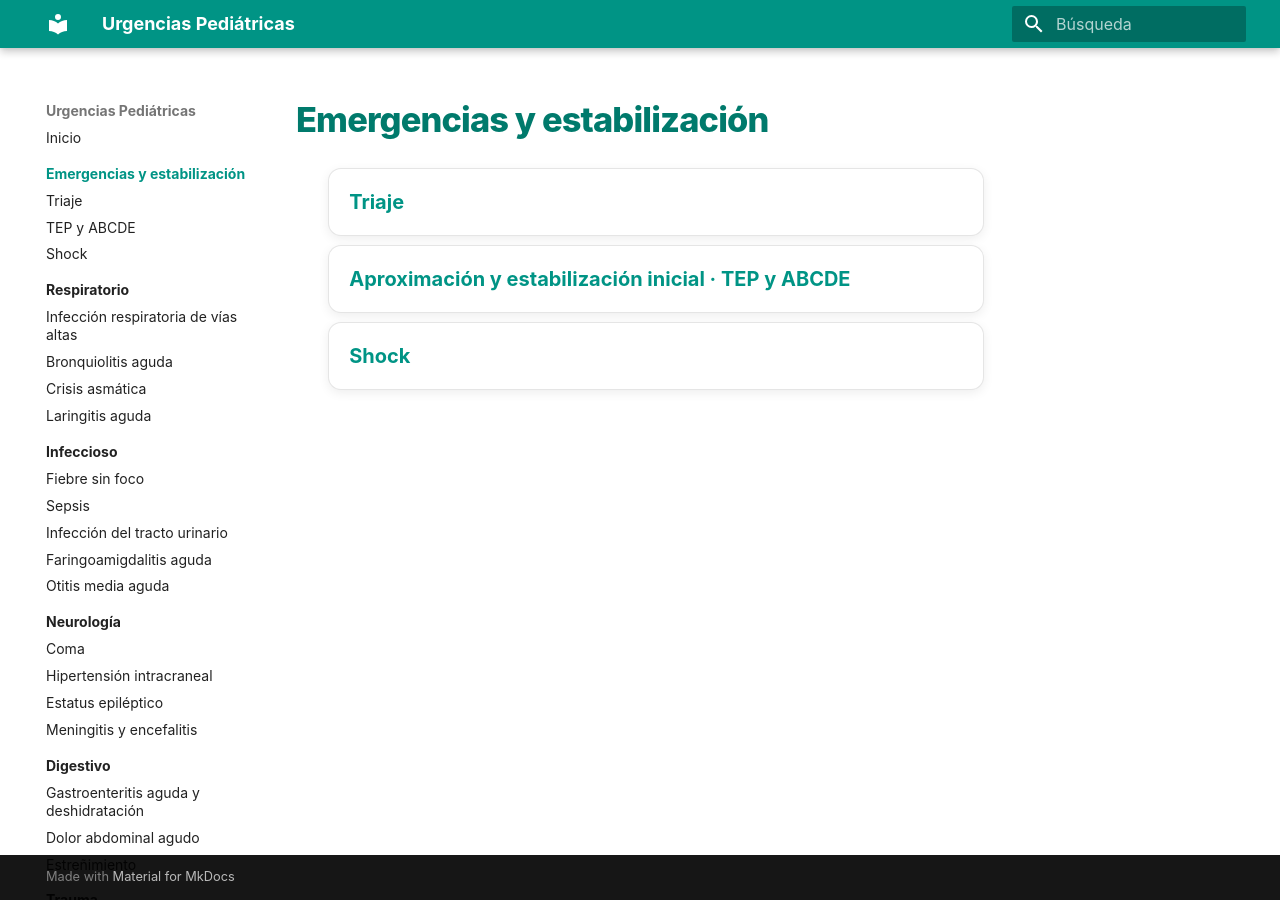
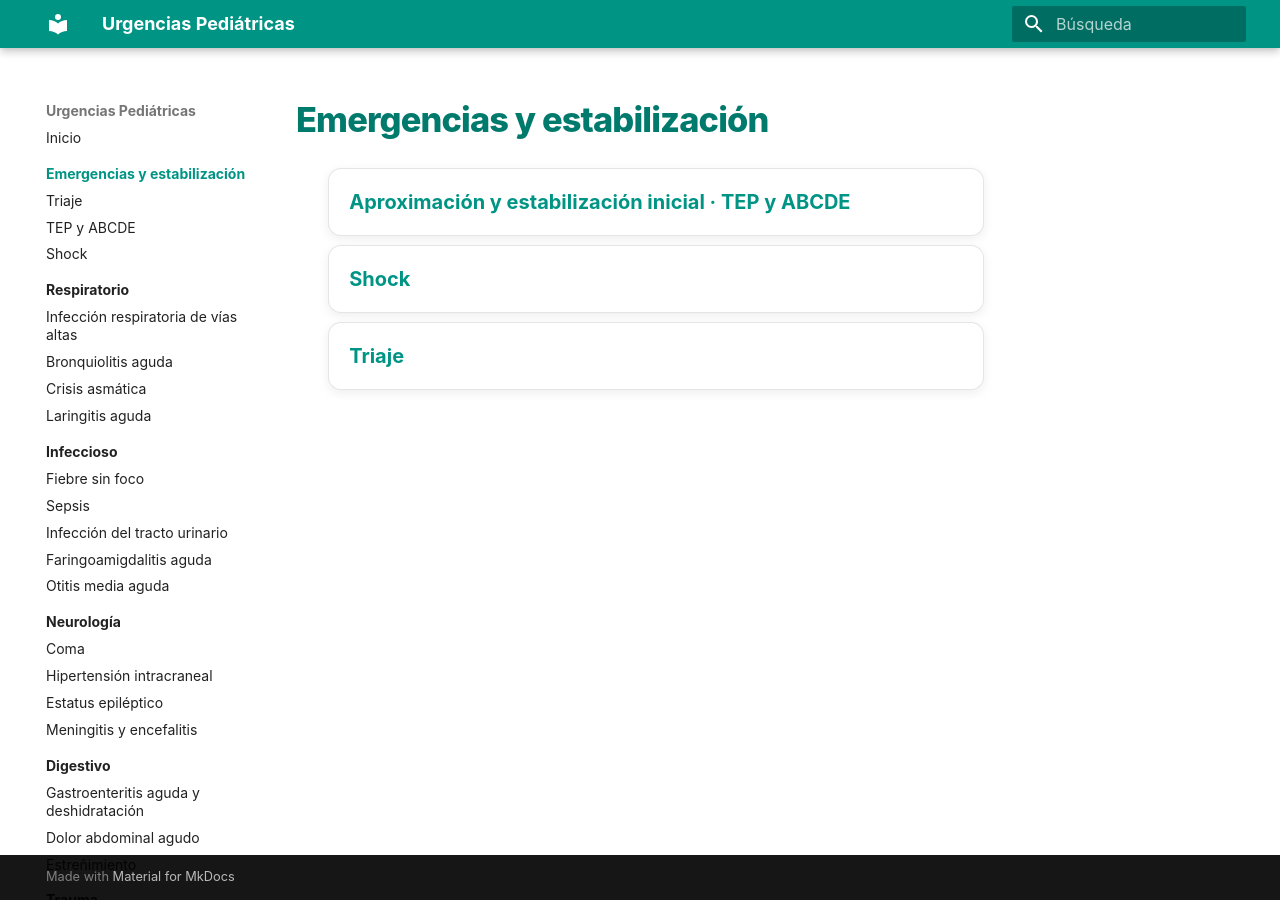
Before and after one commit to gonzaloares/urgencias-pediatricas, an MkDocs documentation site: the page built from docs/emergencias/index.md, in a window 1280 px wide. Built offline with MkDocs 1.6.1 and Material for MkDocs 9.7.7, drawn with Linux system fonts in a browser that asks for light colours.

```diff
--- a/docs/emergencias/index.md
+++ b/docs/emergencias/index.md
@@ -2,8 +2,8 @@
 
 <div class="protocol-index" markdown="1">
 
-- [Triaje](triaje.md)
 - [Aproximación y estabilización inicial · TEP y ABCDE](estabilizacion-inicial-tep-abcde.md)
 - [Shock](shock.md)
+- [Triaje](triaje.md)
 
 </div>
```
